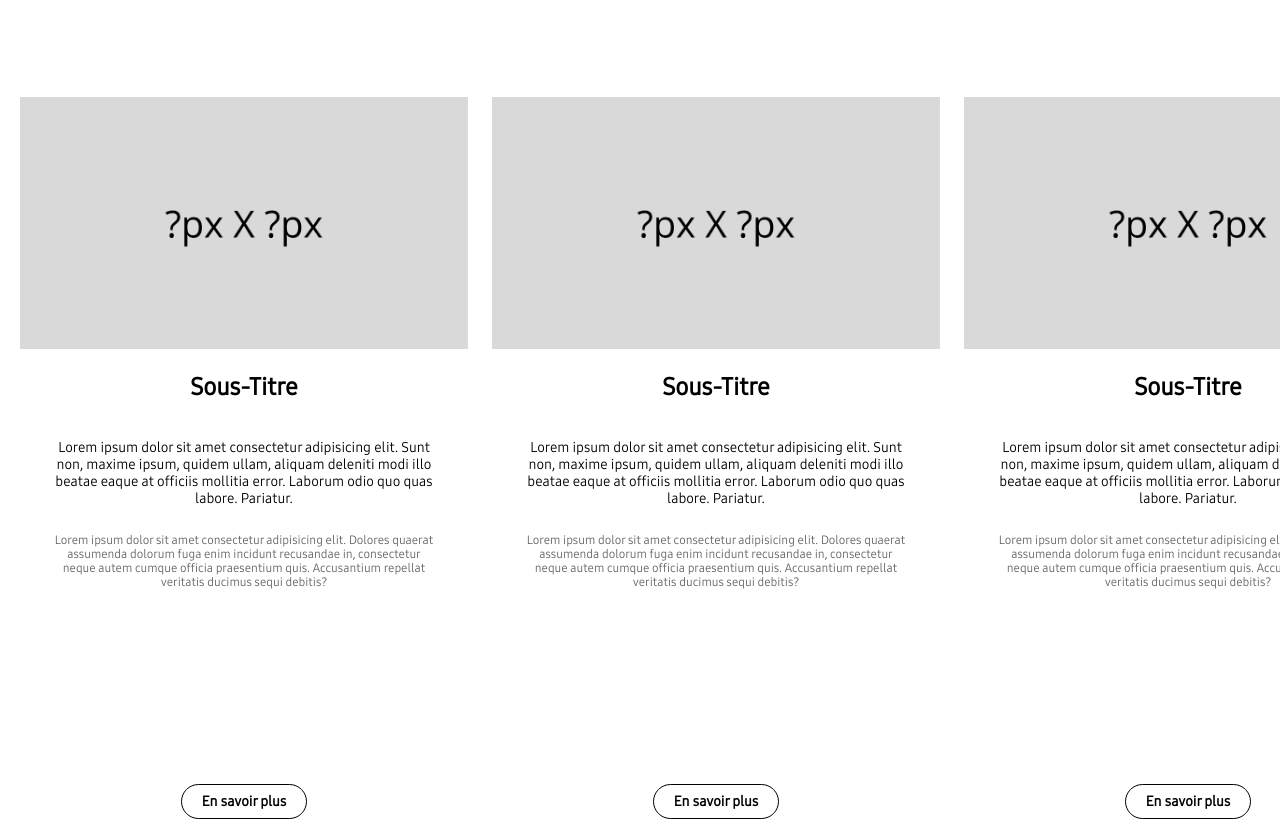
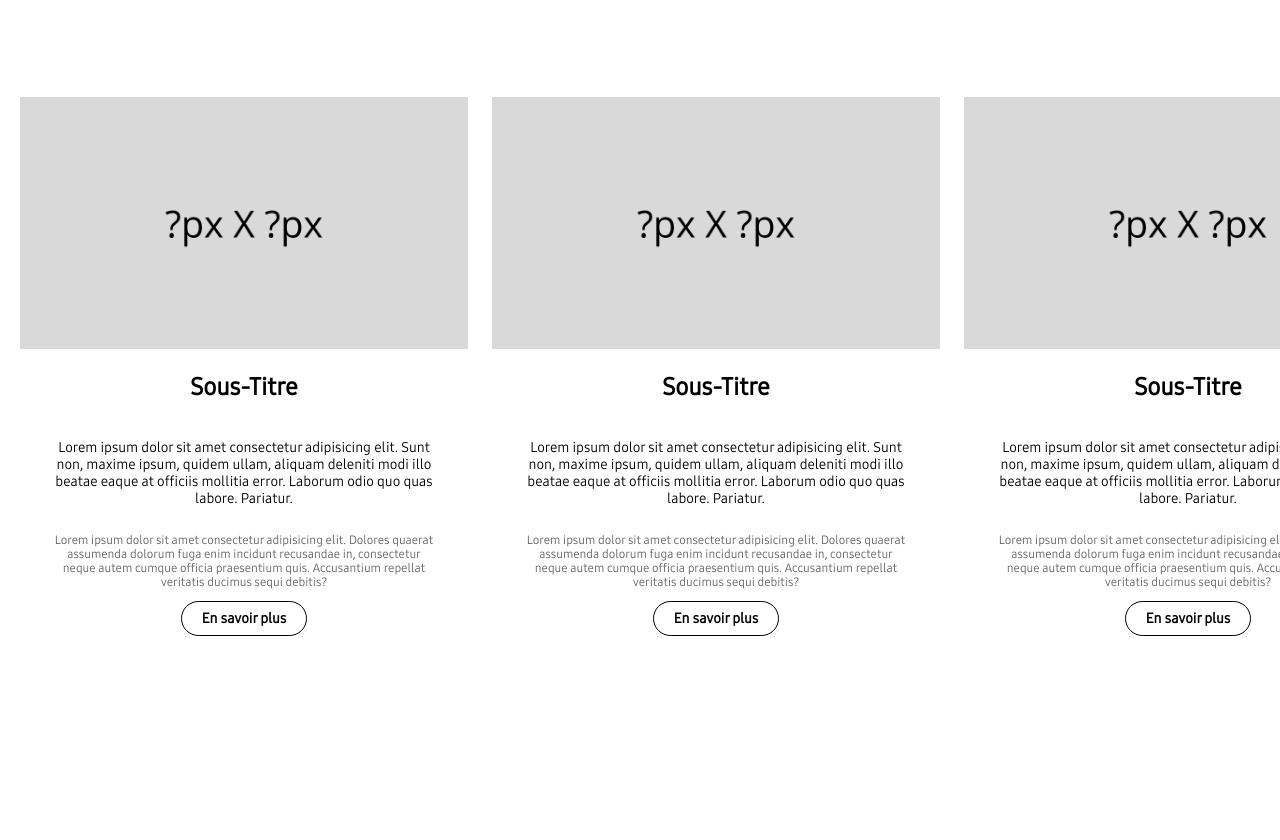
Before and after one commit to DRxWJ/modaile, a plain HTML site: page mod7.html in a window 1280 px wide. Shown: the part 61-901 px from the top of the page. After the commit the page ends 800 px from the top, so only its background shows below. Drawn offline with nearby package versions, Linux system fonts and the light colour scheme.

Commit message:
Update mod7.html

```diff
--- a/mod7.html
+++ b/mod7.html
@@ -51,7 +51,7 @@
             color: white;
         }
         .cont-sl{
-            height: 735px;
+            height: 535px;
             display: flex;
             flex-direction: column;
             width: 472px;
```
